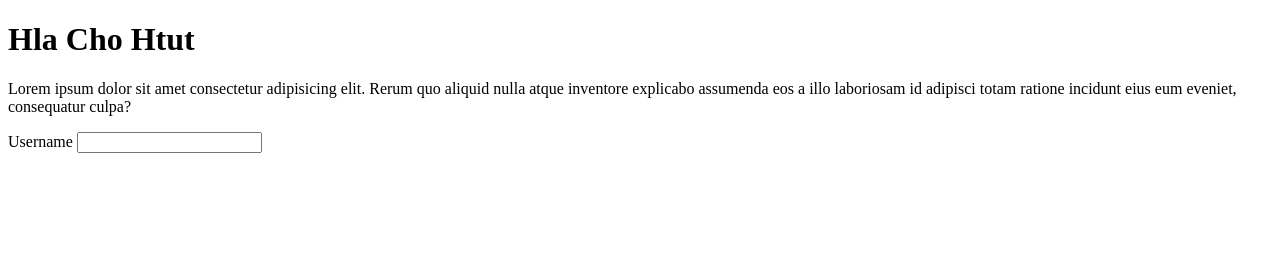
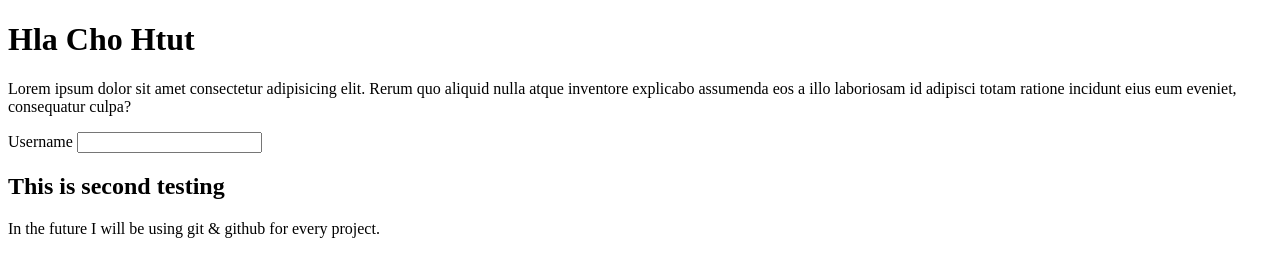
Before and after one commit to hchtut/HlaChoHtut, a plain HTML site: page index.html in a window 1280 px wide. Drawn offline with Linux system fonts and the light colour scheme.

Commit message:
HlaChoHtut Update

```diff
--- a/index.html
+++ b/index.html
@@ -13,5 +13,9 @@
     </p>
     <label for="text">Username</label>
     <input type="text">
+    <div class="container">
+        <h2>This is second testing</h2>
+        <p>In the future I will be using git & github for every project.</p>
+    </div>
 </body>
 </html>
```
